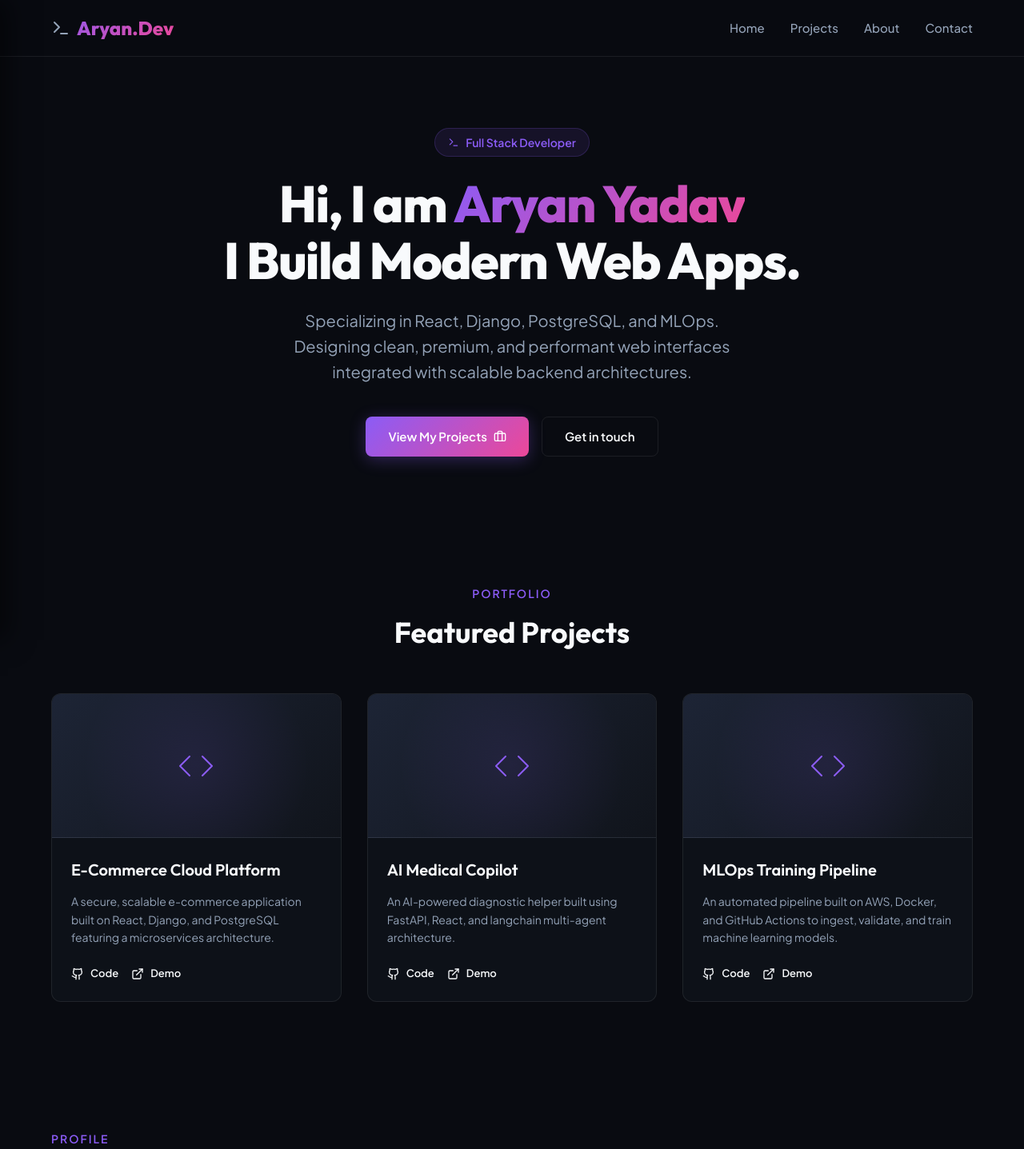
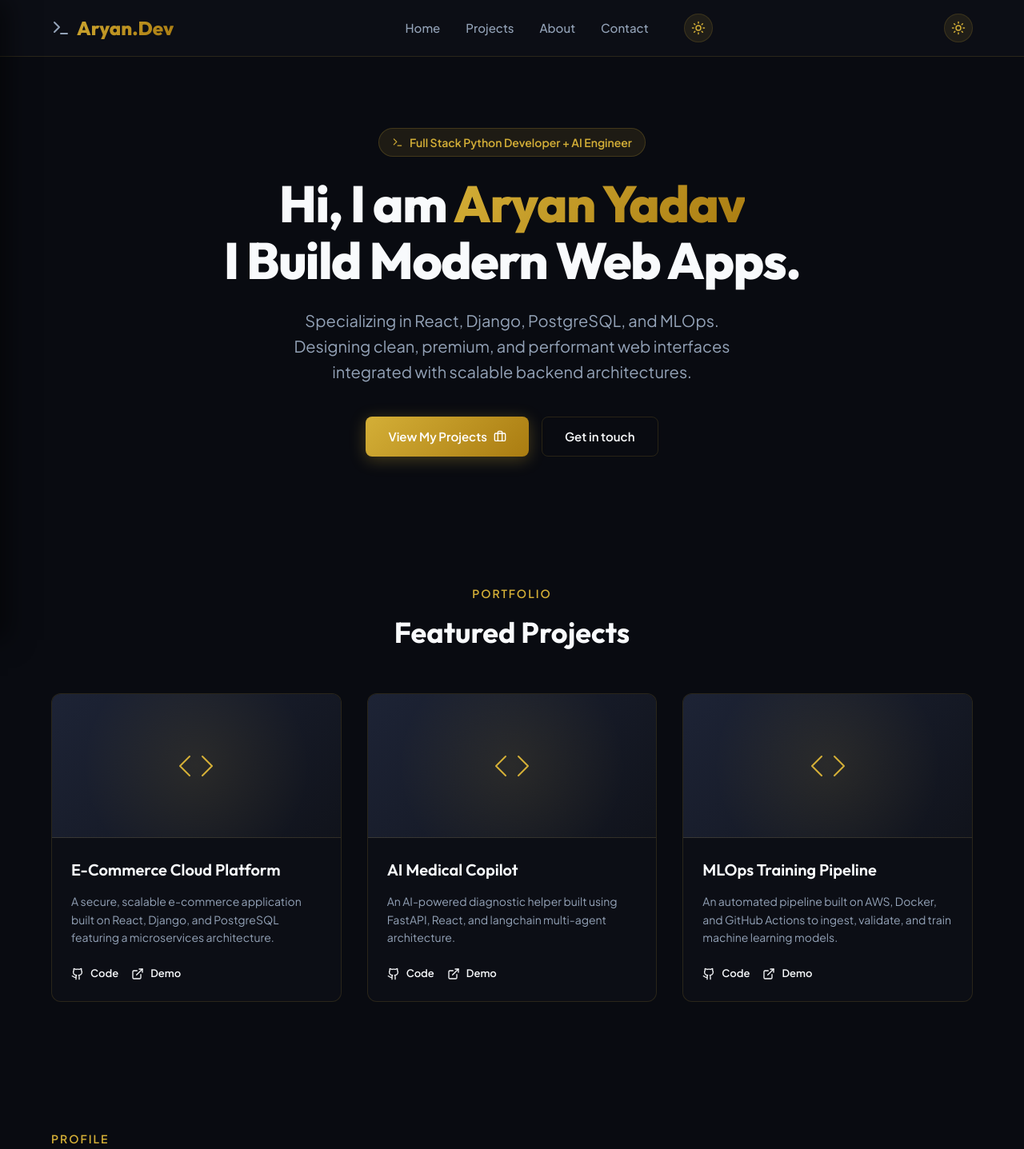
Before and after one commit to Aryan12Yadav/porfolio_Page, a React app in the folder frontend/: page / in a window 1280 px wide. Shown: the top 1437 px of the page at 80% size. Built offline with nearby package versions, Linux system fonts and the light colour scheme; no server answers; the HTML template or start-up script is replaced by a standard one.

Commit message:
modify frontend

```diff
--- a/frontend/src/App.jsx
+++ b/frontend/src/App.jsx
@@ -12,7 +12,9 @@ import {
   Phone,
   Database,
   Terminal,
-  Server
+  Server,
+  Sun,
+  Moon
 } from 'lucide-react';
 
 const GithubIcon = ({ size = 20 }) => (
@@ -51,6 +53,23 @@ function App() {
   const [projects, setProjects] = useState([]);
   const [loading, setLoading] = useState(true);
   const [error, setError] = useState(null);
+  const [theme, setTheme] = useState(() => {
+    return localStorage.getItem('theme') || 'dark';
+  });
+
+  useEffect(() => {
+    const root = document.documentElement;
+    if (theme === 'light') {
+      root.classList.add('theme-light');
+    } else {
+      root.classList.remove('theme-light');
+    }
+    localStorage.setItem('theme', theme);
+  }, [theme]);
+
+  const toggleTheme = () => {
+    setTheme(prev => prev === 'dark' ? 'light' : 'dark');
+  };
 
   useEffect(() => {
     // Fetch projects from Django Backend
@@ -84,11 +103,21 @@ function App() {
             <li><a href="#projects">Projects</a></li>
             <li><a href="#about">About</a></li>
             <li><a href="#contact">Contact</a></li>
+            <li>
+              <button className="theme-toggle-btn" onClick={toggleTheme} aria-label="Toggle Theme" style={{ marginLeft: '12px' }}>
+                {theme === 'dark' ? <Sun size={18} /> : <Moon size={18} />}
+              </button>
+            </li>
           </ul>
 
+          <div style={{ display: 'flex', alignItems: 'center', gap: '12px' }}>
+            <button className="theme-toggle-btn hamburger" onClick={toggleTheme} aria-label="Toggle Theme" style={{ display: 'inline-flex' }}>
+              {theme === 'dark' ? <Sun size={18} /> : <Moon size={18} />}
+            </button>
             <button className="hamburger" onClick={toggleSidebar} aria-label="Toggle Menu">
               <Menu size={24} />
             </button>
+          </div>
         </div>
       </header>
 
@@ -102,9 +131,14 @@ function App() {
             <Terminal size={20} />
             <span>Menu</span>
           </span>
+          <div style={{ display: 'flex', alignItems: 'center', gap: '16px' }}>
+            <button className="theme-toggle-btn" onClick={toggleTheme} aria-label="Toggle Theme">
+              {theme === 'dark' ? <Sun size={16} /> : <Moon size={16} />}
+            </button>
             <button className="close-btn" onClick={toggleSidebar} aria-label="Close Menu">
               <X size={24} />
             </button>
+          </div>
         </div>
         <ul className="sidebar-links">
           <li>
@@ -133,7 +167,7 @@ function App() {
       {/* HERO SECTION */}
       <section id="home" className="hero">
         <div className="hero-pill">
-          <Terminal size={14} /> Full Stack Developer
+          <Terminal size={14} /> Full Stack Python Developer + AI Engineer
         </div>
         <h1 className="hero-title">
           Hi, I am <span>Aryan Yadav</span> <br />
--- a/frontend/src/index.css
+++ b/frontend/src/index.css
@@ -1,19 +1,39 @@
 @import url('https://fonts.googleapis.com/css2?family=Outfit:wght@300;400;500;600;700;800&family=Plus+Jakarta+Sans:wght@300;400;500;600;700&display=swap');
 
 :root {
-  --primary: #8b5cf6;
-  --primary-glow: rgba(139, 92, 246, 0.15);
-  --primary-gradient: linear-gradient(135deg, #8b5cf6 0%, #ec4899 100%);
-  --bg: #090b11;
-  --bg-card: rgba(17, 20, 28, 0.7);
-  --border: rgba(255, 255, 255, 0.08);
-  --border-hover: rgba(139, 92, 246, 0.4);
-  --text: #94a3b8;
-  --text-bright: #f8fafc;
-  --shadow: 0 20px 40px -15px rgba(0, 0, 0, 0.7);
+  /* Fonts & Transitions */
   --font-sans: 'Plus Jakarta Sans', system-ui, sans-serif;
   --font-heading: 'Outfit', system-ui, sans-serif;
   --transition: all 0.3s cubic-bezier(0.4, 0, 0.2, 1);
+  --theme-transition: background-color 0.5s ease, color 0.5s ease, border-color 0.3s ease, box-shadow 0.3s ease;
+
+  /* Default Theme Variables (Dark - Black & Gold) */
+  --bg: #090b11;
+  --bg-card: rgba(13, 16, 23, 0.85);
+  --border: rgba(212, 175, 55, 0.15);
+  --border-hover: rgba(212, 175, 55, 0.6);
+  --text: #94a3b8;
+  --text-bright: #f8fafc;
+  --primary: #d4af37;
+  --primary-glow: rgba(212, 175, 55, 0.15);
+  --primary-gradient: linear-gradient(135deg, #d4af37 0%, #aa7c11 100%);
+  --primary-rgba: 212, 175, 55;
+  --shadow: 0 20px 40px -15px rgba(0, 0, 0, 0.8);
+}
+
+/* Light Theme Variables (Light - White & Dark Gold) */
+.theme-light {
+  --bg: #f8f9fa;
+  --bg-card: rgba(255, 255, 255, 0.95);
+  --border: rgba(170, 124, 17, 0.2);
+  --border-hover: rgba(170, 124, 17, 0.8);
+  --text: #4a5568;
+  --text-bright: #1a202c;
+  --primary: #aa7c11;
+  --primary-glow: rgba(170, 124, 17, 0.1);
+  --primary-gradient: linear-gradient(135deg, #aa7c11 0%, #785203 100%);
+  --primary-rgba: 170, 124, 17;
+  --shadow: 0 10px 30px -10px rgba(170, 124, 17, 0.15);
 }
 
 * {
@@ -30,11 +50,13 @@ body {
   line-height: 1.6;
   overflow-x: hidden;
   -webkit-font-smoothing: antialiased;
+  transition: var(--theme-transition);
 }
 
 h1, h2, h3, h4 {
   font-family: var(--font-heading);
   color: var(--text-bright);
+  transition: var(--theme-transition);
 }
 
 a {
@@ -51,11 +73,11 @@ a {
   background: var(--bg);
 }
 ::-webkit-scrollbar-thumb {
-  background: rgba(139, 92, 246, 0.3);
+  background: rgba(var(--primary-rgba), 0.3);
   border-radius: 4px;
 }
 ::-webkit-scrollbar-thumb:hover {
-  background: rgba(139, 92, 246, 0.5);
+  background: rgba(var(--primary-rgba), 0.5);
 }
 
 /* Layout Wrapper */
@@ -64,6 +86,7 @@ a {
   flex-direction: column;
   min-height: 100vh;
   position: relative;
+  transition: var(--theme-transition);
 }
 
 /* Glassmorphism Header */
@@ -73,11 +96,11 @@ a {
   left: 0;
   width: 100%;
   z-index: 100;
-  background: rgba(9, 11, 17, 0.8);
+  background: var(--bg-card);
   backdrop-filter: blur(12px);
   -webkit-backdrop-filter: blur(12px);
   border-bottom: 1px solid var(--border);
-  transition: var(--transition);
+  transition: var(--theme-transition);
 }
 
 .nav-container {
@@ -113,6 +136,8 @@ a {
   font-weight: 500;
   position: relative;
   padding: 6px 0;
+  color: var(--text);
+  transition: var(--theme-transition);
 }
 
 .nav-links a::after {
@@ -144,6 +169,25 @@ a {
   transition: var(--transition);
 }
 
+/* Theme Toggle Button Style */
+.theme-toggle-btn {
+  background: rgba(var(--primary-rgba), 0.1);
+  border: 1px solid var(--border);
+  color: var(--primary);
+  padding: 8px;
+  border-radius: 50%;
+  cursor: pointer;
+  display: flex;
+  align-items: center;
+  justify-content: center;
+  transition: var(--transition);
+}
+
+.theme-toggle-btn:hover {
+  background: rgba(var(--primary-rgba), 0.2);
+  transform: scale(1.05);
+}
+
 /* Mobile Sidebar (Android Compatible Navigation Drawer) */
 .sidebar-overlay {
   position: fixed;
@@ -163,13 +207,15 @@ a {
   left: -280px;
   width: 280px;
   height: 100%;
-  background: #0b0d16;
+  background: var(--bg-card);
+  backdrop-filter: blur(20px);
+  -webkit-backdrop-filter: blur(20px);
   border-right: 1px solid var(--border);
   z-index: 200;
   padding: 32px 24px;
   display: flex;
   flex-direction: column;
-  transition: transform 0.3s cubic-bezier(0.4, 0, 0.2, 1);
+  transition: transform 0.3s cubic-bezier(0.4, 0, 0.2, 1), var(--theme-transition);
   box-shadow: 10px 0 30px rgba(0, 0, 0, 0.5);
 }
 
@@ -200,22 +246,21 @@ a {
   list-style: none;
   display: flex;
   flex-direction: column;
-  gap: 24px;
+  gap: 16px;
 }
 
 .sidebar-links a {
-  font-size: 18px;
-  font-weight: 500;
   display: flex;
   align-items: center;
   gap: 16px;
   padding: 10px 14px;
   border-radius: 8px;
-  transition: var(--transition);
+  color: var(--text);
+  transition: var(--transition), var(--theme-transition);
 }
 
 .sidebar-links a:hover {
-  background: rgba(139, 92, 246, 0.1);
+  background: rgba(var(--primary-rgba), 0.1);
   color: var(--text-bright);
   padding-left: 20px;
 }
@@ -233,14 +278,15 @@ a {
   display: inline-flex;
   align-items: center;
   gap: 8px;
-  background: rgba(139, 92, 246, 0.1);
-  border: 1px solid rgba(139, 92, 246, 0.2);
+  background: rgba(var(--primary-rgba), 0.1);
+  border: 1px solid rgba(var(--primary-rgba), 0.2);
   color: var(--primary);
   padding: 6px 16px;
   border-radius: 9999px;
   font-size: 14px;
   font-weight: 600;
   margin-bottom: 24px;
+  transition: var(--theme-transition);
 }
 
 .hero-title {
@@ -262,6 +308,7 @@ a {
   max-width: 600px;
   margin: 0 auto 40px;
   color: var(--text);
+  transition: var(--theme-transition);
 }
 
 .hero-actions {
@@ -286,12 +333,12 @@ a {
   background: var(--primary-gradient);
   color: #fff;
   border: none;
-  box-shadow: 0 4px 20px rgba(139, 92, 246, 0.3);
+  box-shadow: 0 4px 20px rgba(var(--primary-rgba), 0.3);
 }
 
 .btn-primary:hover {
   transform: translateY(-2px);
-  box-shadow: 0 6px 24px rgba(139, 92, 246, 0.4);
+  box-shadow: 0 6px 24px rgba(var(--primary-rgba), 0.4);
 }
 
 .btn-secondary {
@@ -301,8 +348,8 @@ a {
 }
 
 .btn-secondary:hover {
-  background: rgba(255, 255, 255, 0.05);
-  border-color: var(--text-muted);
+  background: rgba(var(--primary-rgba), 0.05);
+  border-color: var(--primary);
 }
 
 /* Sections General */
@@ -347,7 +394,7 @@ a {
   overflow: hidden;
   display: flex;
   flex-direction: column;
-  transition: var(--transition);
+  transition: var(--transition), var(--theme-transition);
 }
 
 .project-card:hover {
@@ -365,6 +412,7 @@ a {
   color: var(--primary);
   border-bottom: 1px solid var(--border);
   position: relative;
+  transition: var(--theme-transition);
 }
 
 .project-image-placeholder::after {
@@ -374,7 +422,7 @@ a {
   left: 0;
   width: 100%;
   height: 100%;
-  background: radial-gradient(circle at center, rgba(139, 92, 246, 0.1) 0%, transparent 70%);
+  background: radial-gradient(circle at center, rgba(var(--primary-rgba), 0.1) 0%, transparent 70%);
 }
 
 .project-content {
@@ -395,6 +443,7 @@ a {
   color: var(--text);
   margin-bottom: 24px;
   flex-grow: 1;
+  transition: var(--theme-transition);
 }
 
 .project-links {
@@ -410,7 +459,7 @@ a {
   font-size: 13px;
   font-weight: 600;
   color: var(--text-bright);
-  transition: var(--transition);
+  transition: var(--transition), var(--theme-transition);
 }
 
 .project-link-btn:hover {
@@ -433,18 +482,18 @@ a {
 }
 
 .skill-tag {
-  background: rgba(255, 255, 255, 0.03);
+  background: var(--bg-card);
   border: 1px solid var(--border);
   padding: 8px 18px;
   border-radius: 8px;
   font-size: 14px;
   font-weight: 500;
   color: var(--text-bright);
-  transition: var(--transition);
+  transition: var(--transition), var(--theme-transition);
 }
 
 .skill-tag:hover {
-  background: rgba(139, 92, 246, 0.1);
+  background: rgba(var(--primary-rgba), 0.1);
   border-color: var(--border-hover);
   transform: scale(1.05);
 }
@@ -469,11 +518,12 @@ a {
 }
 
 .contact-icon-wrapper {
-  background: rgba(139, 92, 246, 0.1);
-  border: 1px solid rgba(139, 92, 246, 0.2);
+  background: rgba(var(--primary-rgba), 0.1);
+  border: 1px solid rgba(var(--primary-rgba), 0.2);
   color: var(--primary);
   padding: 12px;
   border-radius: 10px;
+  transition: var(--theme-transition);
 }
 
 .contact-card h4 {
@@ -483,6 +533,7 @@ a {
 
 .contact-card p {
   font-size: 14px;
+  transition: var(--theme-transition);
 }
 
 /* Footer Section */
@@ -490,7 +541,8 @@ a {
   margin-top: auto;
   border-top: 1px solid var(--border);
   padding: 40px 24px;
-  background: #07080d;
+  background: var(--bg-card);
+  transition: var(--theme-transition);
 }
 
 .footer-content {
@@ -537,7 +589,7 @@ a {
 }
 
 .loader {
-  border: 3px solid rgba(139, 92, 246, 0.1);
+  border: 3px solid rgba(var(--primary-rgba), 0.1);
   border-top: 3px solid var(--primary);
   border-radius: 50%;
   width: 40px;
```
Lines whose indentation alone changed are shown as unchanged.
